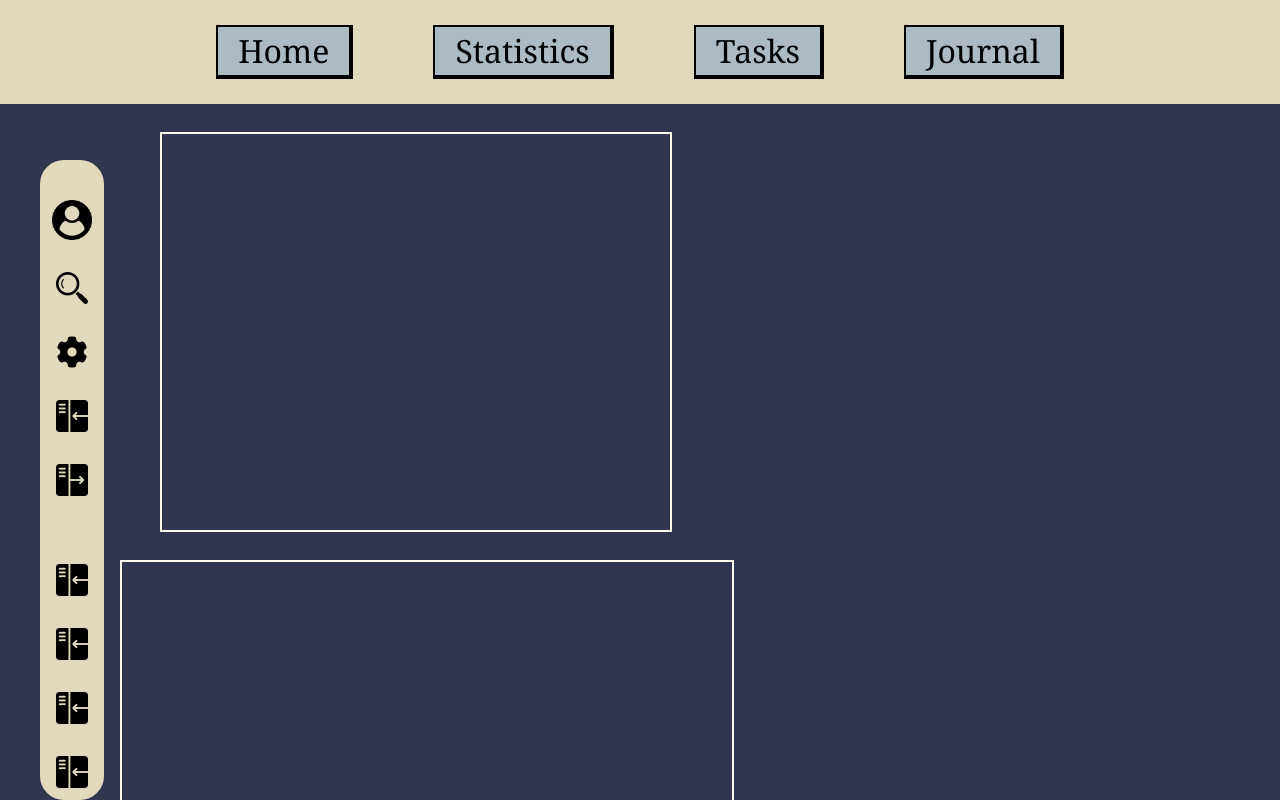
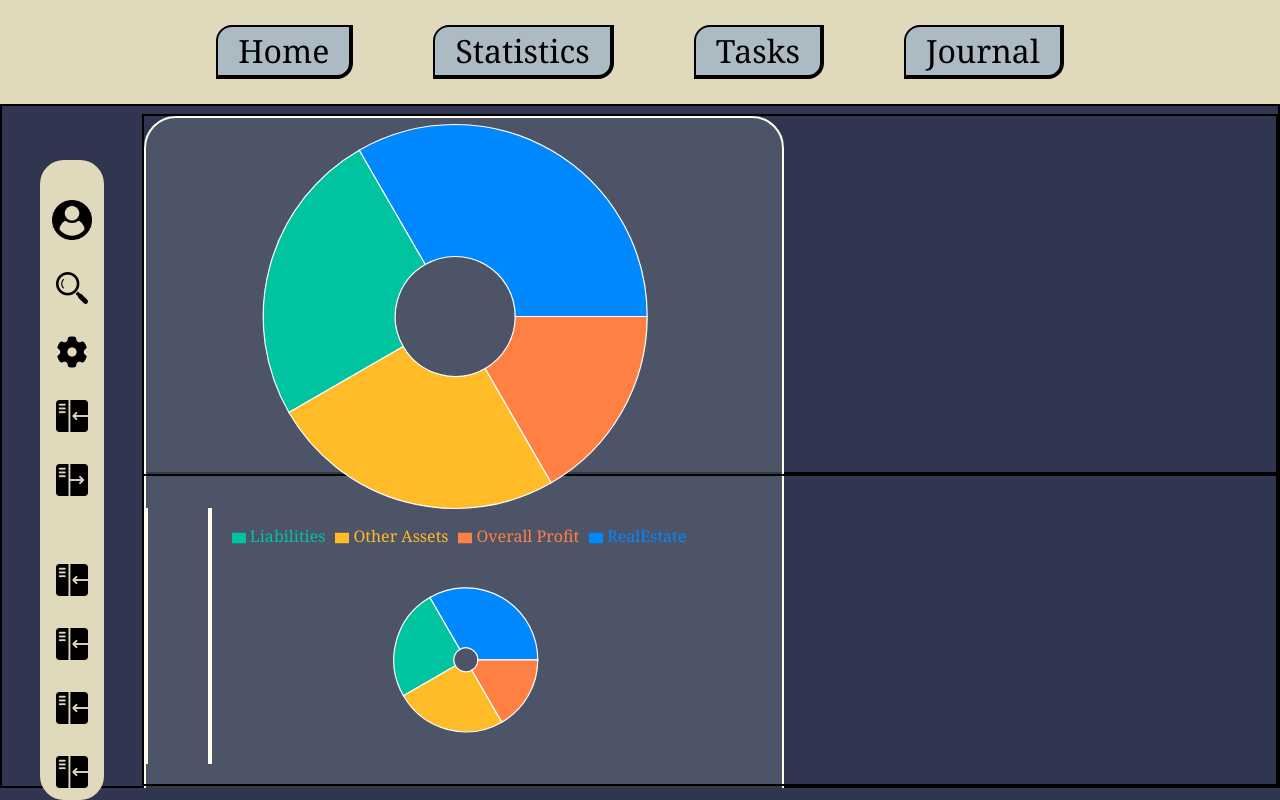
Before and after one commit to P4NV/Dashboard, a React (Vite) app: page / in a window 1280 px wide. Both pictures are taken after a click on the button "Statistics". Built offline with nearby package versions, Linux system fonts and the light colour scheme.

Commit message:
chart adjustments

```diff
--- a/src/App.css
+++ b/src/App.css
@@ -6,11 +6,6 @@
     --primary-box-color:#F0F0DB;
     --primary-blank1-color:#E1D9BC;
     --primary-blank2-color:#ACBAC4;
-}
-
-.nav-item{
-    font-size: 2em;
-    background-color: var(--primary-blank2-color);
 }
 .sidebar-item{
     background-color: var(--primary-blank2-color);
--- a/src/App.jsx
+++ b/src/App.jsx
@@ -14,16 +14,16 @@ function App() {
             <div className="navbar-container flex-row mx-auto">
                 <ul className="navbar-buttons flex flex-row justify-center gap-20">
                     <li className="nav-item hover:scale-105 transition-all duration-200">
-                        <button onClick={() => setActive("home")} className="border-r-4 border-b-4 border-2 px-5">Home</button>
+                        <button onClick={() => setActive("home")} className="border-r-4 border-b-4 border-2 rounded-br-2xl rounded-tl-2xl bg-[#ACBAC4] text-[2em] px-5">Home</button>
                     </li>
                     <li className="nav-item hover:scale-105 transition-all duration-200">
-                        <button onClick={() => setActive("statistics")} className="border-r-4 border-b-4 border-2 px-5">Statistics</button>
+                        <button onClick={() => setActive("statistics")} className="border-r-4 border-b-4 border-2 rounded-br-2xl rounded-tl-2xl bg-[#ACBAC4] text-[2em] px-5">Statistics</button>
                     </li>
                     <li className="nav-item hover:scale-105 transition-all duration-200">
-                        <button onClick={() => setActive("tasks")} className="border-r-4 border-b-4 border-2 px-5">Tasks</button>
+                        <button onClick={() => setActive("tasks")} className="border-r-4 border-b-4 border-2 rounded-br-2xl rounded-tl-2xl bg-[#ACBAC4] text-[2em] px-5">Tasks</button>
                     </li>
                     <li className="nav-item hover:scale-105 transition-all duration-200">
-                        <button onClick={() => setActive("journal")} className="border-r-4 border-b-4 border-2 px-5">Journal</button>
+                        <button onClick={() => setActive("journal")} className="border-r-4 border-b-4 border-2 rounded-br-2xl rounded-tl-2xl bg-[#ACBAC4] text-[2em] px-5">Journal</button>
                     </li>
                 </ul>
             </div>
--- a/src/pages/Charts.jsx
+++ b/src/pages/Charts.jsx
@@ -1,5 +1,4 @@
-import { Bar, BarChart, XAxis, YAxis, Pie, PieChart, Sector, Tooltip } from 'recharts';
-
+import { Bar, BarChart, XAxis, YAxis, Pie, PieChart, Sector, Tooltip,Cell, Legend, ResponsiveContainer,Label } from 'recharts';
 
 const pieData = [
     { name: 'Category A', value: 500 },
@@ -141,17 +140,80 @@ export function PieWithGradient({
 //new set off chart components for the statistics page
 
 const moneyData = [
-    {name:'Tech', value:300, fill:'#0088FE'},
-    {name:'Commercial', value:500, fill:'#00C49F'},
-    {name:'Health', value:200, fill:'#FFBB28'},
-    {name:'Business', value:700, fill:'#FF8042'},
-]
-const AssetsData = [
-    {name:'Business', value:700, fill:'#0088FE'},
-    {name:'RealEstate', value:1200, fill:'#00C49F'},
-    {name:'Liabilities', value:500, fill:'#FFBB28'},
-    {name:'Products', value:200, fill:'#FF8042'},
-]
-const MyPie = () => (
-    <Pie data={moneyData} dataKey="value" nameKey="name" outerRadius="80%" innerRadius="20%" isAnimationActive={false} />
-);
+    { name: 'RealEstate', value: 400 },
+    { name: 'Liabilities', value: 300 },
+    { name: 'Other Assets', value: 300 },
+    { name: 'Overall Profit', value: 200 },
+];
+export default function SimplePie() {
+    return (
+        <div className="w-fit h-fit flex items-center justify-center flex-wrap">
+            <div className="">
+                <ResponsiveContainer width={500} height={435} >
+                    <PieChart>
+                        <Pie
+                            data={moneyData}
+                            cx="40%"
+                            cy="40%"
+                            labelLine={false}
+                            outerRadius={160}
+                            innerRadius={50}
+                            fill="#8884d8"
+                            dataKey="value"
+                        >
+                            {moneyData.map((entry, index) => (
+                                <Cell key={`cell-${index}`} fill={COLORS[index % COLORS.length]} />
+                            ))}
+                        </Pie>
+                        <Tooltip />
+                        <Legend />
+                    </PieChart>
+                </ResponsiveContainer>
+            </div>
+            <div className="flex flex-col">
+                <div className=" w-full">
+                    <ResponsiveContainer width={210} height={210} >
+                        <PieChart>
+                            <Pie
+                                data={moneyData}
+                                cx="42%"
+                                cy="42%"
+                                labelLine={false}
+                                outerRadius={60}
+                                innerRadius={10}
+                                fill="#8884d8"
+                                dataKey="value"
+                            >
+                                {moneyData.map((entry, index) => (
+                                    <Cell key={`cell-${index}`} fill={COLORS[index % COLORS.length]} />
+                                ))}
+                            </Pie>
+                            <Tooltip />
+                        </PieChart>
+                    </ResponsiveContainer>
+                </div>
+                <div className="w-full">
+                    <ResponsiveContainer width={210} height={210} >
+                        <PieChart>
+                            <Pie
+                                data={moneyData}
+                                cx="42%"
+                                cy="42%"
+                                labelLine={false}
+                                outerRadius={60}
+                                innerRadius={10}
+                                fill="#8884d8"
+                                dataKey="value"
+                            >
+                                {moneyData.map((entry, index) => (
+                                    <Cell key={`cell-${index}`} fill={COLORS[index % COLORS.length]} />
+                                ))}
+                            </Pie>
+                            <Tooltip />
+                        </PieChart>
+                    </ResponsiveContainer>
+                </div>
+            </div>
+        </div>
+    );
+}
--- a/src/pages/Statistics.jsx
+++ b/src/pages/Statistics.jsx
@@ -1,21 +1,24 @@
-import { PieChart, Pie, Label } from 'recharts';
+import SimplePie from "./Charts.jsx";
+
 
 export default function Statistics() {
     return (
-        <div>
-            <div className="center-content pt-2 min-w-screen max-h-[87vh] min-h-[87vh] flex flex-wrap flex-row mx-auto items-start gap-2 pl-25 pr-10">
-                <div className="flex min-w-[40vw] min-h-[50vh] ml-15 mt-5 border-2 border-amber-50">
-                    <div>
-
+        <div className="center-content pt-2 max-w-fit max-h-fit flex flex-wrap flex-col mx-auto items- border-2 border-black">
+            <div className="flex items-center justify-start flex-wrap ml-35 h-[45vh] border-black border-2">
+                <div className="flex max-w-[50vw] border-2 rounded-4xl bg-gray-500/50 border-amber-50">
+                    <div className="w-full overflow-hidden">
+                        <SimplePie />
                     </div>
                 </div>
-                <div className="flex min-w-[48vw] min-h-[41vh] ml-5 mt-5 border-2 border-amber-50">
+                <div className="flex min-w-[48vw] min-h-[41vh] ml-15 mt-5 border-2 border-amber-50">
 
                 </div>
-                <div className='flex justify-end min-w-[61vw] ml-15 mt-5 min-h-[29vh] border-2 border-amber-50'>
+            </div>
+            <div className="flex items-end justify-start flex-wrap ml-35 h-[39vh] border-black border-2">
+                <div className='flex max-w-[61vw] min-h-[32vh] mb-5 border-2 border-amber-50'>
 
                 </div>
-                <div className="flex min-w-[27vw] min-h-[31vh] ml-5 mb-20 border-2 border-amber-50">
+                <div className="flex max-w-[27vw] min-h-[32vh] mb-5 ml-15 border-2 border-amber-50">
 
                 </div>
             </div>
```
